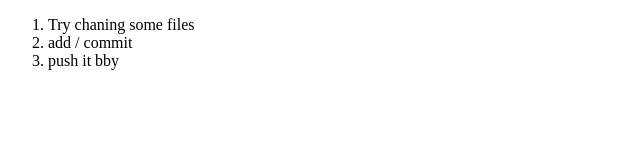
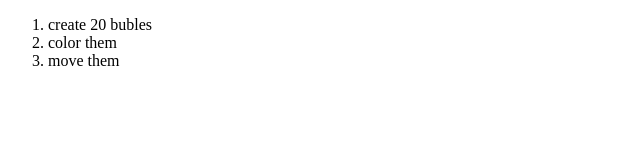
Before and after one commit to LasseJuul/github-exercise, a plain HTML site: page git-exercise/index.html in a window 1280 px wide. Shown: the full height of the page, 0-640 px from the left. Drawn offline with Linux system fonts and the light colour scheme.

Commit message:
new branch the plan

```diff
--- a/git-exercise/index.html
+++ b/git-exercise/index.html
@@ -10,9 +10,9 @@
 <body>
 
     <ol>
-        <li>Try chaning some files </li>
-        <li>add / commit</li>
-        <li>push it bby</li>
+        <li>create 20 bubles</li>
+        <li>color them</li>
+        <li>move them</li>
     </ol>
 
 </body>
```
